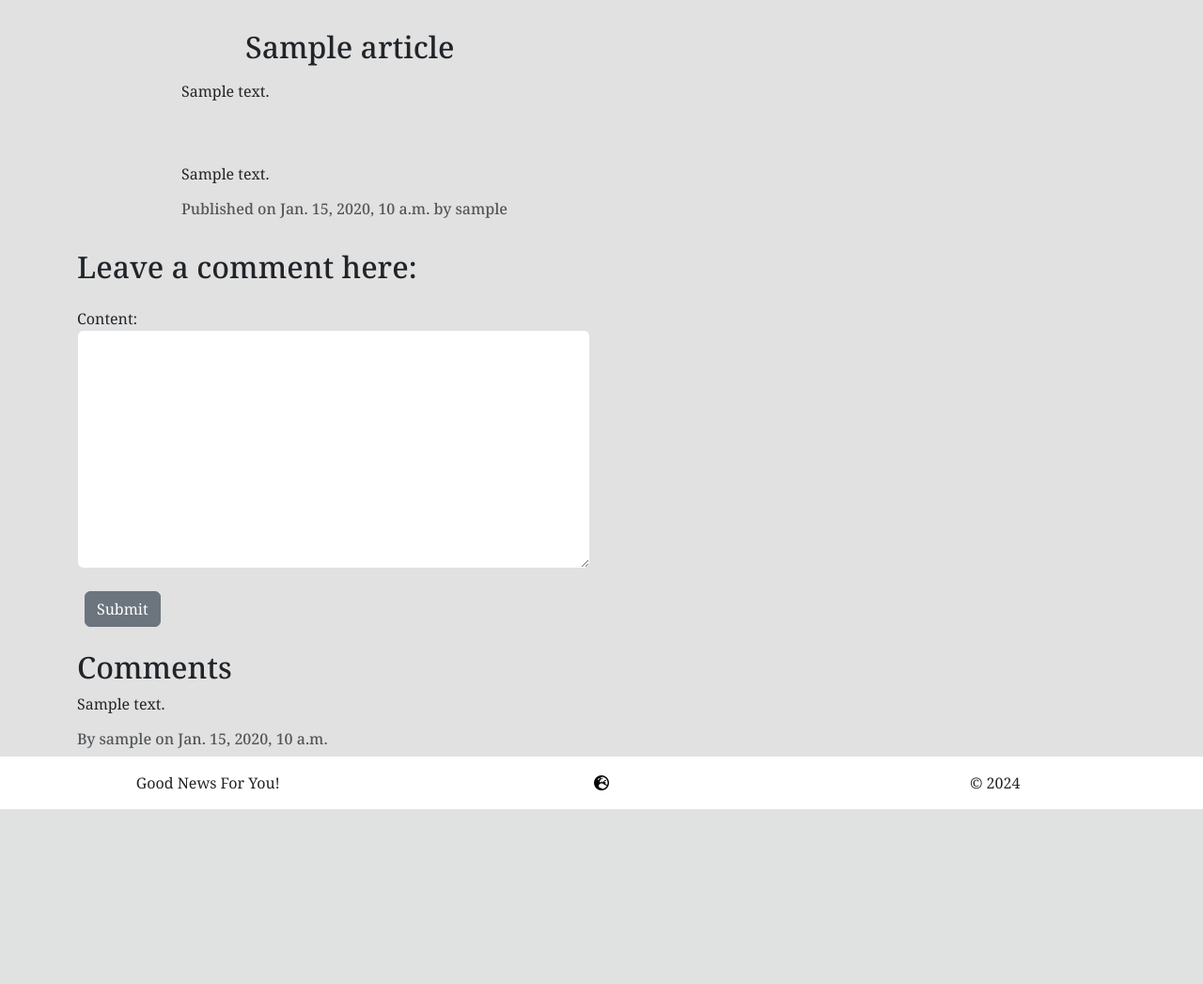
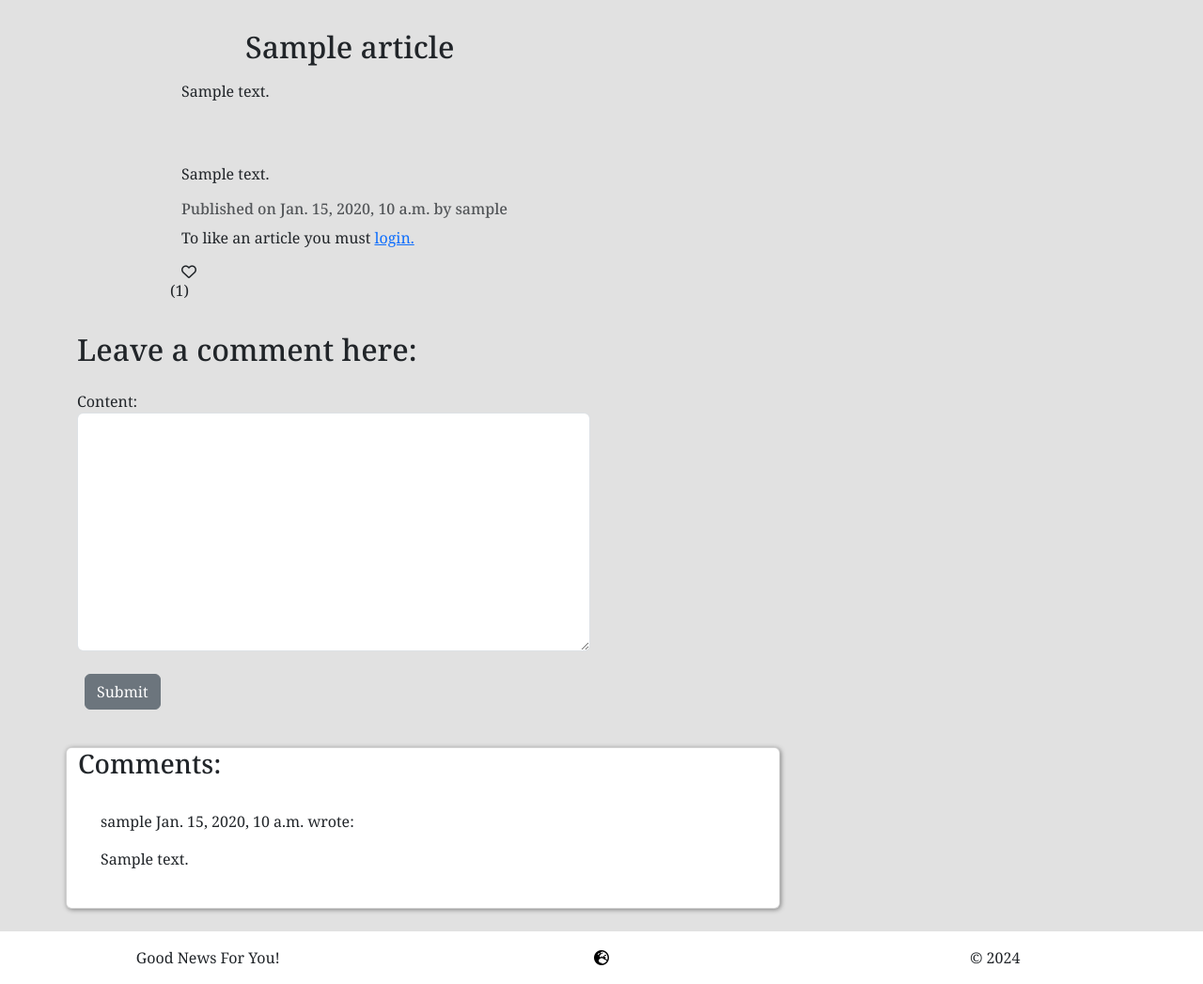
Before and after one commit to MrMarlonM/good-world-news, a Django app: a page that uses templates/base.html in a window 1280 px wide. Shown: the part 195-1242 px from the top of the page at 94% size. Before the commit the page ends 1056 px from the top, so only its background shows below. Run offline with Django 4.2, Linux system fonts and the light colour scheme; tables that the repository leaves empty hold one stand-in row (values such as "Sample post"); some libraries are stand-ins or nearby versions; some web fonts are replaced.

Commit message:
Add comment edit and delete functionality, add like functionality

```diff
--- a/newsfeed/forms.py
+++ b/newsfeed/forms.py
@@ -6,5 +6,5 @@ class CommentForm(forms.ModelForm):
         model = Comment
         fields = ['content',]
         widgets = {
-            'content': forms.Textarea(attrs={'class': 'form-control'})
+            'content': forms.Textarea(attrs={'class': 'form-control', 'id': 'id_body'})
         }
--- a/newsfeed/models.py
+++ b/newsfeed/models.py
@@ -18,9 +18,15 @@ class Article(models.Model):
     content = models.TextField(validators=[MinLengthValidator(10)])
     created_on = models.DateTimeField(auto_now_add=True)
     status = models.IntegerField(choices=STATUS, default=0)
+    likes = models.ManyToManyField(User, related_name='article_like', blank=True)
 
     class Meta:
         ordering = ["-created_on"]
+
+    def number_of_likes(self):
+        return Like.objects.filter(
+            content_type=ContentType.objects.get_for_model(Article),
+            object_id=self.id).count()
 
 
 class Comment(models.Model):
--- a/newsfeed/templates/newsfeed/article_detail.html
+++ b/newsfeed/templates/newsfeed/article_detail.html
@@ -1,4 +1,5 @@
 {% extends "base.html" %}
+{% load static %}
 {% block content %}
 
 <div class="container">
@@ -22,29 +23,83 @@
                 <p class="card-text text-muted h6">
                     Published on {{ article.created_on }} by {{ article.author }}
                 </p>
+                {% if user.is_authenticated %}
+                <a href="{% url 'article_like' article.slug %}">
+                    <i class="far fa-heart"></i> Like ({{ article.number_of_likes }})
+                </a>
+                {% else %}
+                <p>To like an article you must <a href="{% url 'account_login' %}">login.</a></p>
+                <i class="far fa-heart"></i> ({{ number_of_likes }})
+                {% endif %}
             </div>
         </div>
     </div>
     <div class="row">
         <h2>Leave a comment here:</h2>
-        <form class="col-6 my-3" method="post">
+        <form id="commentForm" class="col-6 my-3" method="post">
             {% csrf_token %}
             {{ comment_form.as_p }}
-            <button class="btn btn-secondary text-center m-2" type="submit"
+            <button id="submitButton" class="btn btn-secondary text-center m-2" type="submit"
                 aria-label="Click here to submit your comment">Submit</button>
         </form>
     </div>
     <div class="row">
-        <h2>Comments</h2>
-        {% for comment in comments %}
-        <div class="comment">
-            <p>{{ comment.content }}</p>
-            <p class="text-muted h6">
-                By {{ comment.author }} on {{ comment.created_on }}
-            </p>
+        <div class="col-md-8 card mb-4  mt-3 ">
+            <h3>Comments:</h3>
+            <div class="card-body">
+                <!-- We want a for loop inside the empty control tags
+          to iterate through each comment in comments -->
+                {% for comment in comments %}
+                <div class="p-2 comments
+          {% if not comment.approved and comment.author == user %}
+          faded{% elif not comment.approved %} d-none{% endif %}">
+                    <p class="font-weight-bold">
+                        {{ comment.author }}
+                        <span class="font-weight-normal">
+                            {{ comment.created_on }}
+                        </span> wrote:
+                    </p>
+                    <div id="comment{{ comment.id }}">
+                        {{ comment.content | linebreaks }}
+                    </div>
+                    {% if not comment.approved and comment.author == user %}
+                    <p class="approval">
+                        This comment is awaiting approval
+                    </p>
+                    {% endif %}
+                    {% if user.is_authenticated and comment.author == user %}
+                    <button class="btn btn-delete" data-comment_id="{{ comment.id }}">Delete</button>
+                    <button class="btn btn-edit" data-comment_id="{{ comment.id }}">
+                        Edit
+                    </button>
+                    {% endif %}
+                </div>
+                {% endfor %}
+            </div>
         </div>
-        {% endfor %}
     </div>
 </div>
-
+<!-- Delete confirmation modal -->
+<div class="modal fade" id="deleteModal" tabindex="-1" aria-labelledby="deleteModalLabel" aria-hidden="true">
+    <div class="modal-dialog">
+        <div class="modal-content">
+            <div class="modal-header">
+                <h5 class="modal-title" id="deleteModalLabel">Delete comment?</h5>
+                <button type="button" class="btn-close" data-bs-dismiss="modal" aria-label="Close"></button>
+            </div>
+            <div class="modal-body">
+                Are you sure you want to delete your comment?
+                This action cannot be undone.
+            </div>
+            <div class="modal-footer">
+                <button type="button" class="btn btn-secondary" data-bs-dismiss="modal">Close</button>
+                <a id="deleteConfirm" href="#" class="btn
+          btn-danger">Delete</a>
+            </div>
+        </div>
+    </div>
+</div>
+{% endblock content %}
+{% block extras %}
+<script src="{% static 'js/comments.js' %}"></script>
 {% endblock %}
--- a/newsfeed/templates/newsfeed/index.html
+++ b/newsfeed/templates/newsfeed/index.html
@@ -22,6 +22,7 @@
                     <a href="{% url 'article_detail' new.slug %}" class="btn btn-secondary stretched-link"
                         aria-label="click on the article to open it">Click Here To Read More</a>
                 </div>
+                <i class="far fa-heart"></i>({{ new.number_of_likes }})
             </div>
         </div>
     </div>
@@ -42,6 +43,7 @@
                         <a href="{% url 'article_detail' article.slug %}" class="btn btn-secondary stretched-link"
                             aria-label="click on the article to open it">Click Here To Read More</a>
                     </div>
+                    <i class="far fa-heart"></i>({{ article.number_of_likes }})
                 </div>
             </div>
         </div>
--- a/newsfeed/urls.py
+++ b/newsfeed/urls.py
@@ -5,4 +5,9 @@ urlpatterns = [
     path('', views.article_list, name='home'),
     path('about/', views.about, name='about'),
     path('<slug:slug>/', views.article_detail, name='article_detail'),
+    path('<slug:slug>/edit_comment/<int:comment_id>',
+        views.comment_edit, name='comment_edit'),
+    path('<slug:slug>/delete_comment/<int:comment_id>',
+         views.comment_delete, name='comment_delete'),
+    path('<slug:slug>/like/', views.article_like, name='article_like'),
 ]
--- a/newsfeed/views.py
+++ b/newsfeed/views.py
@@ -1,10 +1,17 @@
-from django.shortcuts import render, get_object_or_404, redirect
+from django.shortcuts import render, get_object_or_404, redirect, reverse
 from django.views import generic
-from .models import Article
+from django.contrib import messages
+from django.http import HttpResponseRedirect
+from django.contrib.auth.decorators import login_required
+from django.contrib.contenttypes.models import ContentType
+from .models import Article, Comment, Like
 from .forms import CommentForm
 
 # Create your views here.
 def article_list(request):
+    """
+    view to show newsfeed on homepage
+    """
     breaking_news = Article.objects.filter(is_breaking_news=True, status=1).order_by('-created_on')
     articles = Article.objects.filter(is_breaking_news=False, status=1).order_by('-created_on')
     context = {
@@ -15,6 +22,9 @@ def article_list(request):
 
 
 def article_detail(request, slug):
+    """
+    view to show individual article on page
+    """
     articles = Article.objects.filter(status=1)
     article = get_object_or_404(articles, slug=slug)
     comments = article.comments.all()
@@ -36,6 +46,8 @@ def article_detail(request, slug):
         'article': article,
         'comments': comments,
         'comment_form': comment_form,
+        'user': request.user,
+        'number_of_likes': article.number_of_likes(),
     }
 
     return render(
@@ -46,3 +58,53 @@ def article_detail(request, slug):
 
 def about(request):
     return render(request, 'newsfeed/about.html')
+
+
+def comment_edit(request, slug, comment_id):
+    """
+    View to edit comments
+    """
+    if request.method == "POST":
+        articles = Article.objects.filter(status=1)
+        article = get_object_or_404(articles, slug=slug)
+        comment = get_object_or_404(Comment, pk=comment_id)
+        comment_form = CommentForm(data=request.POST, instance=comment)
+
+        if comment_form.is_valid() and comment.author == request.user:
+            comment = comment_form.save(commit=False)
+            comment.article = article
+            comment.approved = False
+            comment.save()
+
+    return HttpResponseRedirect(reverse('article_detail', args=[slug]))
+
+
+def comment_delete(request, slug, comment_id):
+    """
+    view to delete comments
+    """
+    articles = Article.objects.filter(status=1)
+    article = get_object_or_404(articles, slug=slug)
+    comment = get_object_or_404(Comment, pk=comment_id)
+
+    if comment.author == request.user:
+        comment.delete()
+
+    return HttpResponseRedirect(reverse('article_detail', args=[slug]))
+
+
+@login_required
+def article_like(request, slug):
+    """
+    handles liking/unliking of articles
+    """
+    articles = Article.objects.filter(status=1)
+    article = get_object_or_404(articles, slug=slug)
+    existing_like = Like.objects.filter(user=request.user, content_type=ContentType.objects.get_for_model(Article), object_id=article.id).first()
+
+    if existing_like:
+        existing_like.delete()
+    else:
+        Like.objects.create(user=request.user, content_object=article)
+
+    return HttpResponseRedirect(reverse('article_detail', args=[slug]))
--- /dev/null
+++ b/static/js/comments.js
@@ -0,0 +1,53 @@
+/**
+ * The whole javascript for the comment functionality was copied from the
+ * CodeInstitute Codestar-Blog Walkthrough project. For more information
+ * about this please consult the README.
+ */
+
+const editButtons = document.getElementsByClassName("btn-edit");
+const commentText = document.getElementById("id_body");
+const commentForm = document.getElementById("commentForm");
+const submitButton = document.getElementById("submitButton");
+
+const deleteModal = new bootstrap.Modal(document.getElementById("deleteModal"));
+const deleteButtons = document.getElementsByClassName("btn-delete");
+const deleteConfirm = document.getElementById("deleteConfirm");
+
+/**
+* Initializes edit functionality for the provided edit buttons.
+*
+* For each button in the `editButtons` collection:
+* - Retrieves the associated comment's ID upon click.
+* - Fetches the content of the corresponding comment.
+* - Populates the `commentText` input/textarea with the comment's content for editing.
+* - Updates the submit button's text to "Update".
+* - Sets the form's action attribute to the `edit_comment/{commentId}` endpoint.
+*/
+for (let button of editButtons) {
+  button.addEventListener("click", (e) => {
+    let commentId = e.target.getAttribute("data-comment_id");
+    let commentContent = document.getElementById(`comment${commentId}`).innerText;
+    commentText.value = commentContent;
+    submitButton.innerText = "Update";
+    commentForm.setAttribute("action", `edit_comment/${commentId}`);
+  });
+}
+
+
+/**
+* Initializes deletion functionality for the provided delete buttons.
+*
+* For each button in the `deleteButtons` collection:
+* - Retrieves the associated comment's ID upon click.
+* - Updates the `deleteConfirm` link's href to point to the
+* deletion endpoint for the specific comment.
+* - Displays a confirmation modal (`deleteModal`) to prompt
+* the user for confirmation before deletion.
+*/
+for (let button of deleteButtons) {
+  button.addEventListener("click", (e) => {
+    let commentId = e.target.getAttribute("data-comment_id");
+    deleteConfirm.href = `delete_comment/${commentId}`;
+    deleteModal.show();
+  });
+}
--- a/templates/base.html
+++ b/templates/base.html
@@ -96,6 +96,8 @@
     <script src="https://cdn.jsdelivr.net/npm/bootstrap@5.3.2/dist/js/bootstrap.bundle.min.js"
         integrity="sha384-C6RzsynM9kWDrMNeT87bh95OGNyZPhcTNXj1NW7RuBCsyN/o0jlpcV8Qyq46cDfL" crossorigin="anonymous">
         </script>
+    {% block extras %}
+    {% endblock extras %}
 </body>
 
 </html>
```
Also changed, not shown: newsfeed/migrations/0006_article_likes.py (added).
